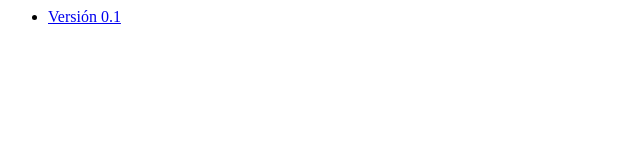
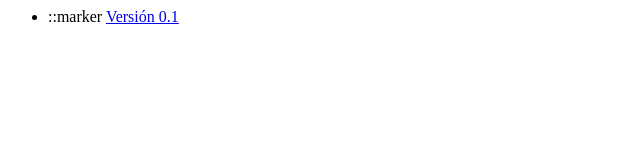
Before and after one commit to iradenumenor/lffkodi, a plain HTML site: page index.html in a window 1280 px wide. Shown: the whole page, without its empty margins (0-640 px from the left). Drawn offline with Linux system fonts and the light colour scheme.

Commit message:
Update index.html

```diff
--- a/index.html
+++ b/index.html
@@ -6,6 +6,7 @@
   <body>
     <ul>
       <li>
+        ::marker
         <a href="20210513094231.tar">Versión 0.1</a>
       </li>
     </ul>
```
